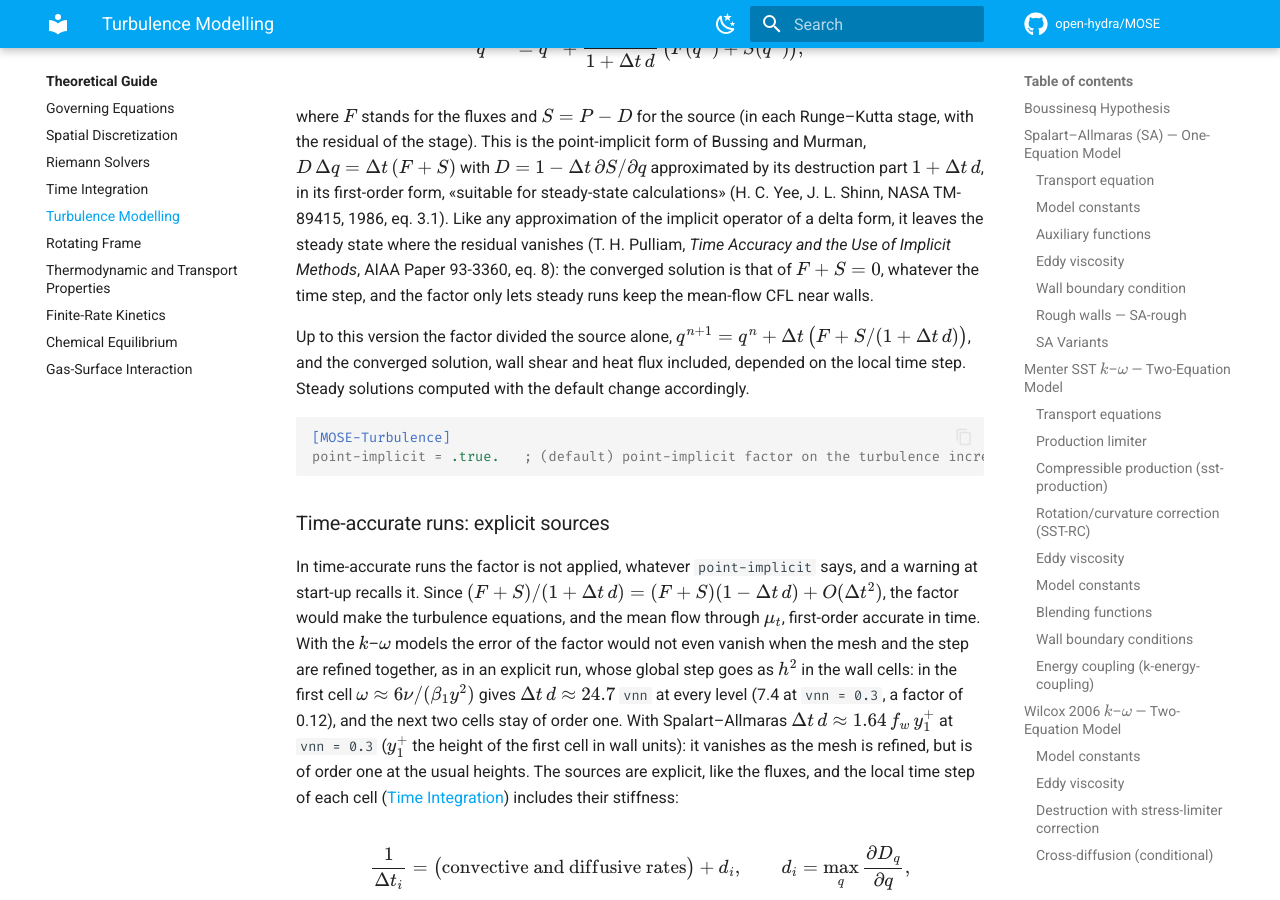
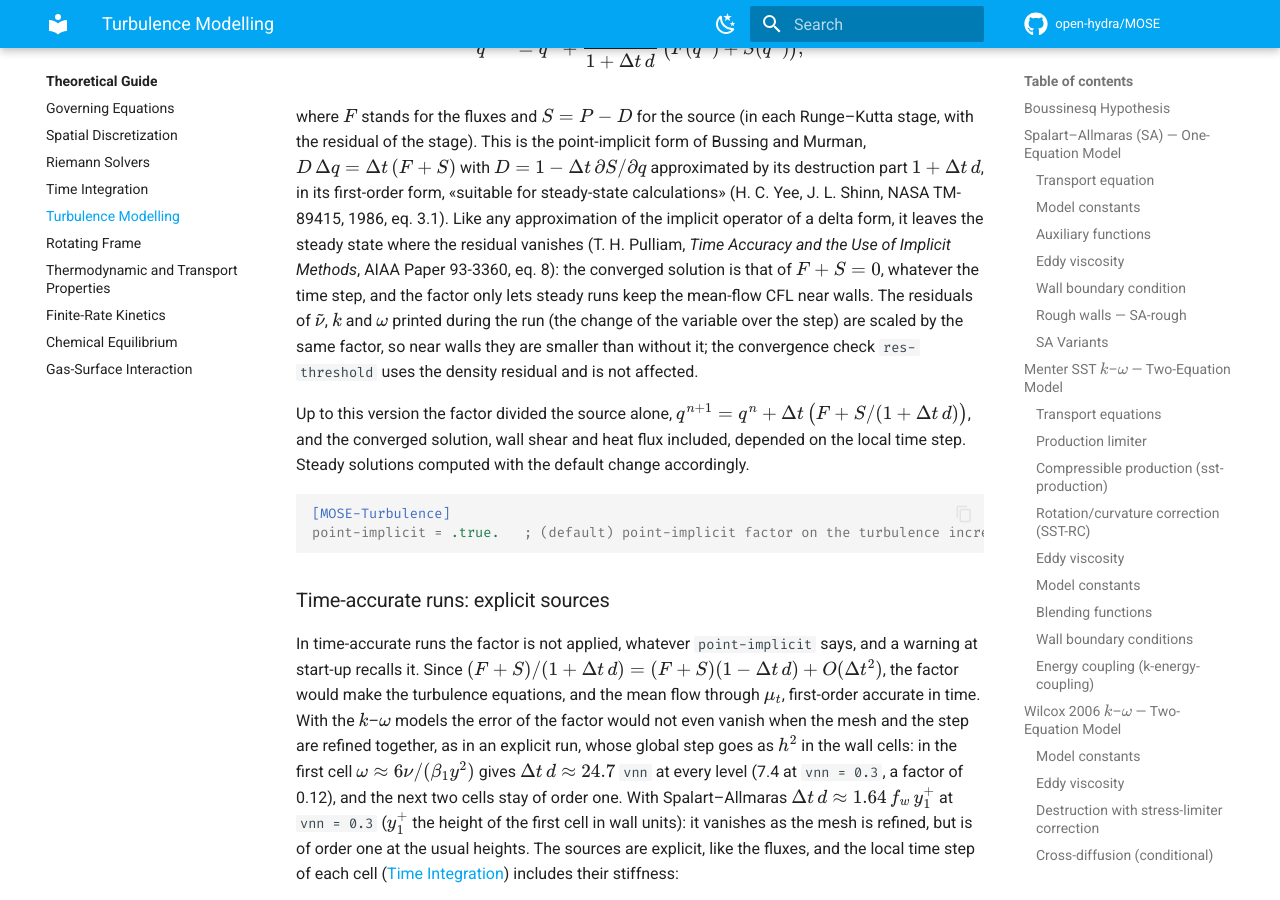
Before and after one commit to open-hydra/MOSE, an MkDocs documentation site: the page built from docs/theory/turbulence.md, in a window 1280 px wide and 900 px high, scrolled down 13753 px. Built offline with MkDocs 1.6.1 and Material for MkDocs 9.7.7, drawn with Linux system fonts in a browser that asks for light colours; comment, search, counter and statistics services are not loaded.

Commit message:
Docs: printed turbulence residuals with the steady point-implicit factor
- docs/theory/turbulence.md: with the factor on the whole increment, the
  residuals of nu~, k and omega printed during a steady run (the change
  of the variable over the step) are scaled by the same factor, so near
  walls they are smaller than without it. The convergence check
  res-threshold uses the density residual and is not affected.
- test/TESTING-PLAN.md: PointImplicitSteady takes 20 to 40 s, not 15.

Co-Authored-By: Claude Opus 5.5 <noreply@anthropic.com>

```diff
--- a/docs/theory/turbulence.md
+++ b/docs/theory/turbulence.md
@@ -653,7 +653,10 @@ calculations» (H. C. Yee, J. L. Shinn, NASA TM-89415, 1986, eq. 3.1). Like any
 implicit operator of a delta form, it leaves the steady state where the residual vanishes
 (T. H. Pulliam, *Time Accuracy and the Use of Implicit Methods*, AIAA Paper 93-3360, eq. 8): the
 converged solution is that of $F + S = 0$, whatever the time step, and the factor only lets
-steady runs keep the mean-flow CFL near walls.
+steady runs keep the mean-flow CFL near walls. The residuals of $\tilde\nu$, $k$ and $\omega$ printed during
+the run (the change of the variable over the step) are scaled by the same factor, so near walls they
+are smaller than without it; the convergence check `res-threshold` uses the density residual and is
+not affected.
 
 Up to this version the factor divided the source alone,
 $q^{n+1} = q^n + \Delta t\,\bigl(F + S/(1 + \Delta t\,d)\bigr)$, and the converged solution, wall shear
```
Also changed, not shown: 1 other file.
